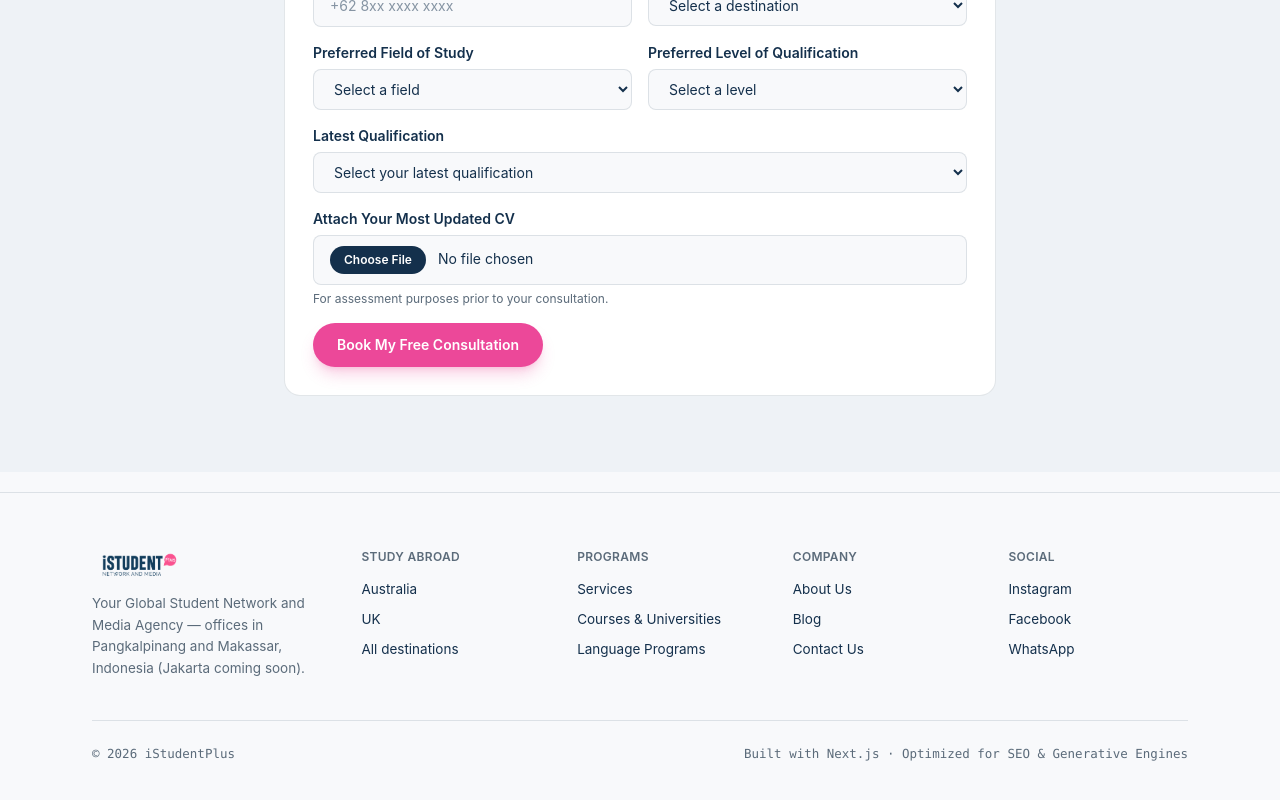
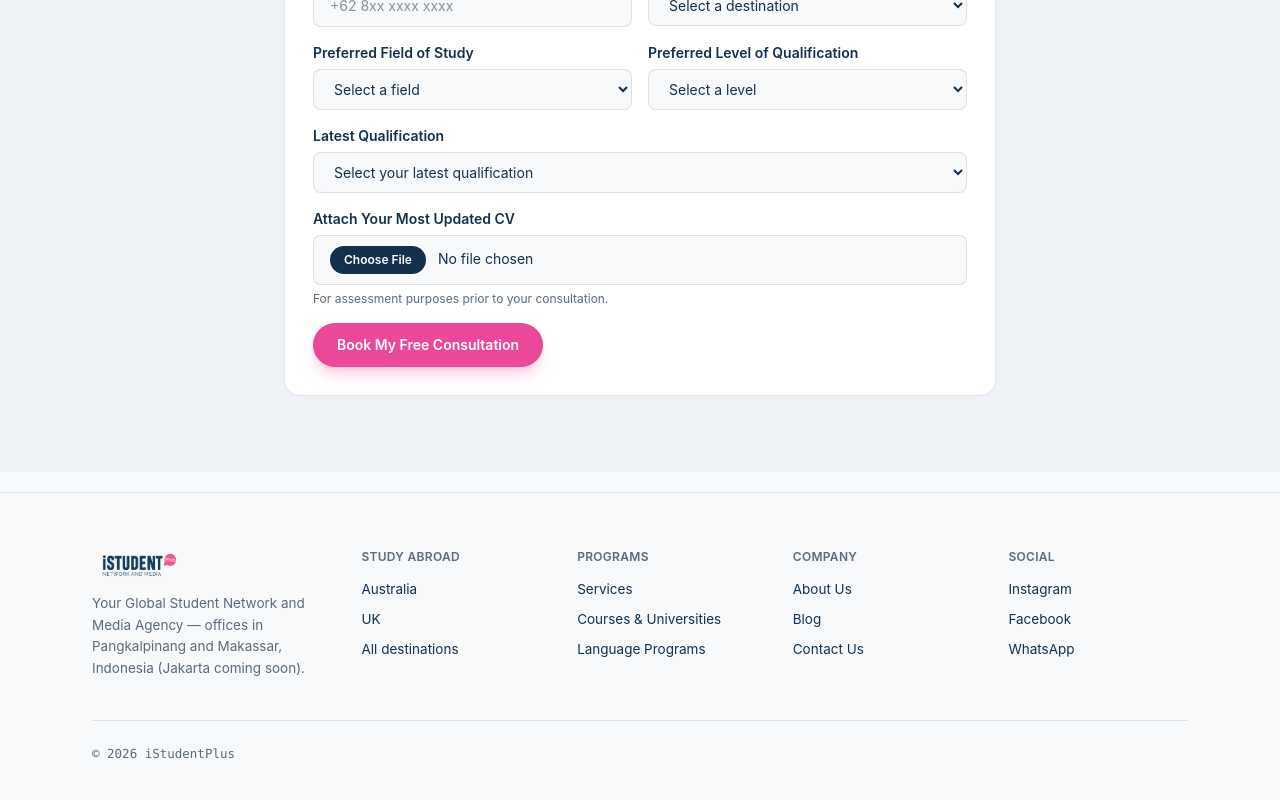
Before and after one commit to putrairawan992/istudentplus, a Next.js app: page / in a window 1280 px wide. Shown: the part 3522-4322 px from the top of the page. Built offline with nearby package versions, Linux system fonts and the light colour scheme.

Commit message:
[FE] update footer

```diff
--- a/app/components/Footer.tsx
+++ b/app/components/Footer.tsx
@@ -82,7 +82,6 @@ export default function Footer() {
         <div className="stub mb-6" />
         <div className="flex flex-wrap justify-between gap-2.5 font-mono text-[12.5px] text-muted">
           <span>© 2026 iStudentPlus</span>
-          <span>Built with Next.js · Optimized for SEO &amp; Generative Engines</span>
         </div>
       </div>
     </footer>
```
